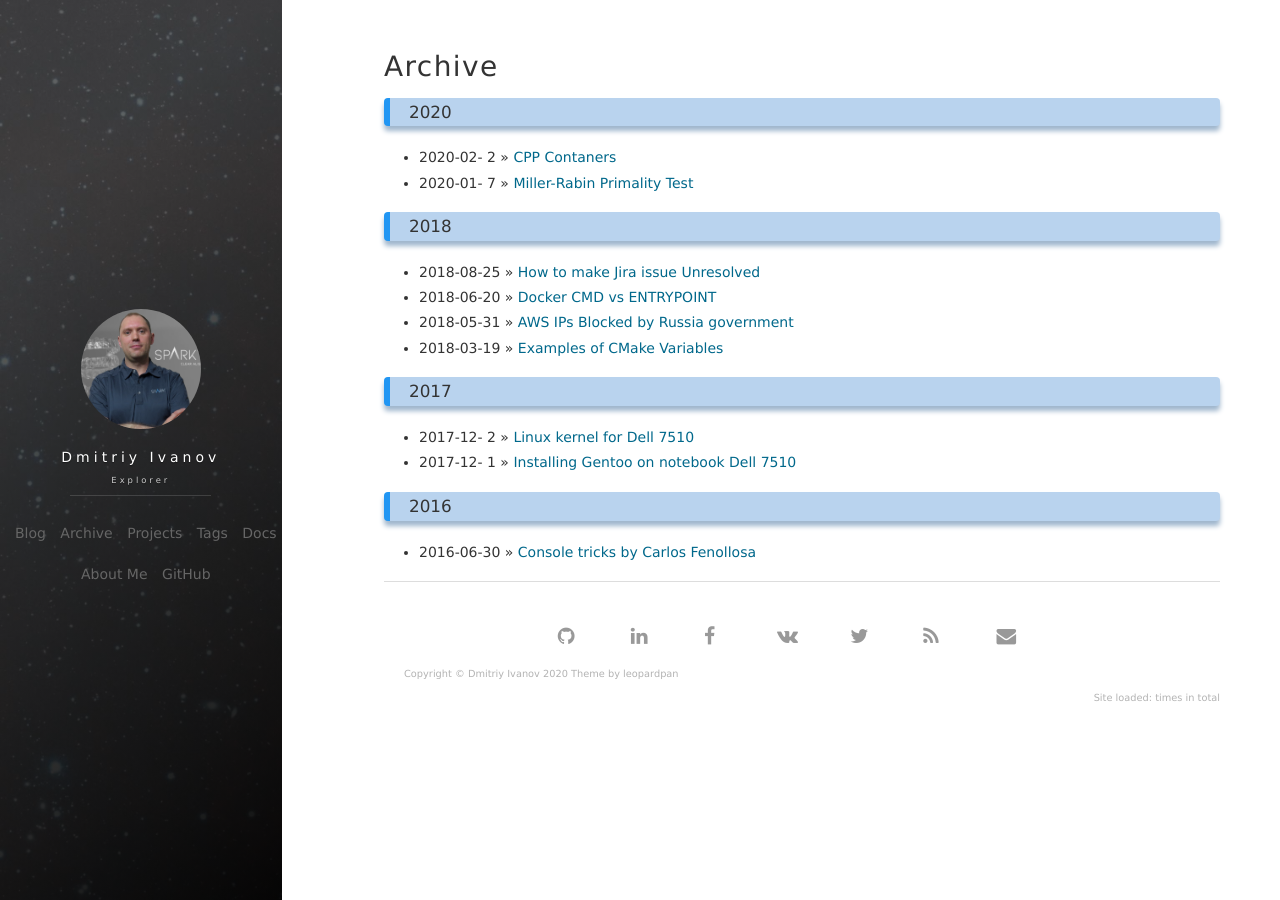
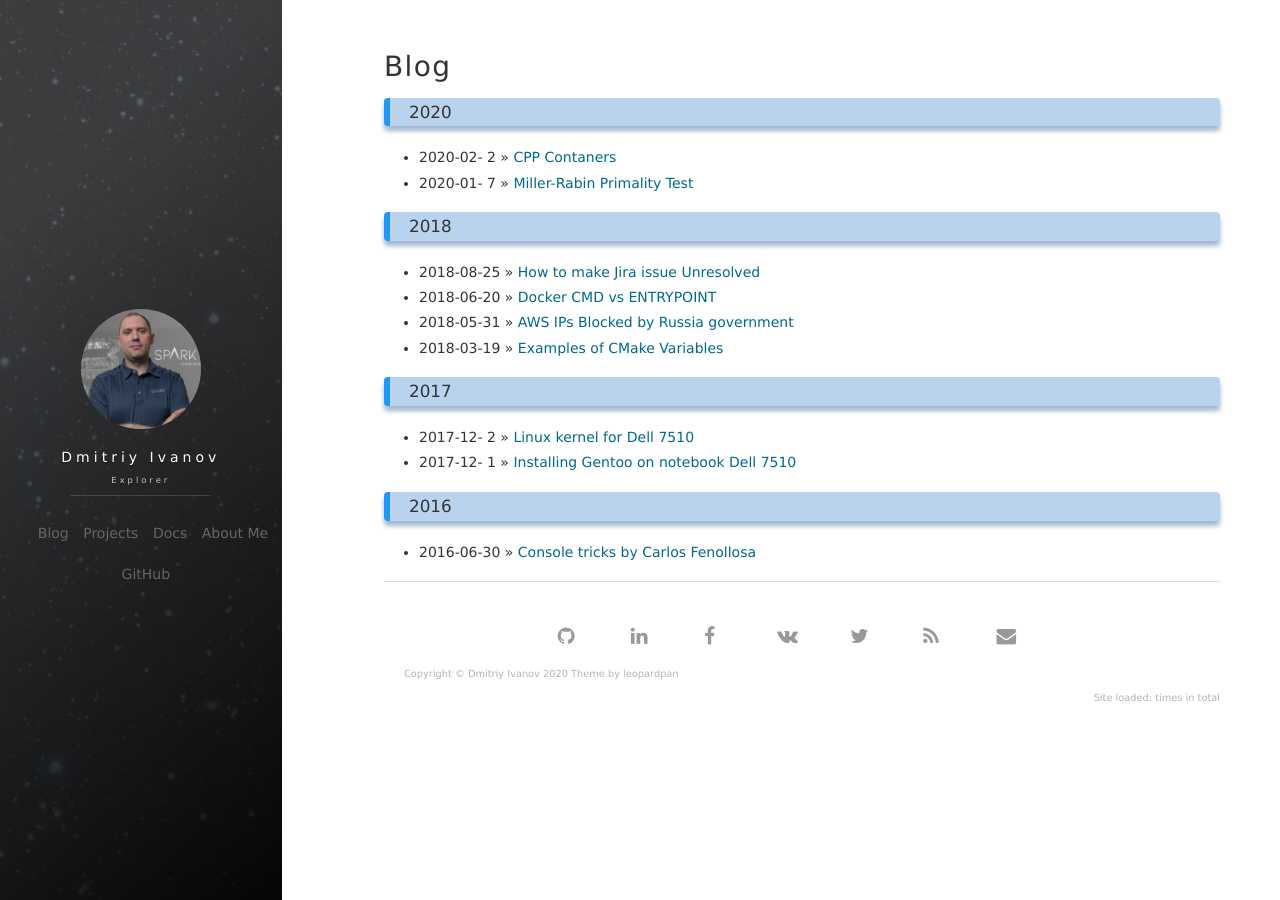
Before and after one commit to d-k-ivanov/d-k-ivanov.github.io, a Jekyll site: the page built from archive.html, in a window 1280 px wide. Built offline with Jekyll 4.4.1, drawn with Linux system fonts in a browser that asks for light colours; nearby versions of some CDN libraries; comment, search, counter and statistics services are not loaded.

Commit message:
Post 2020-02-22-01:11:39

```diff
--- a/_config.yml
+++ b/_config.yml
@@ -47,14 +47,14 @@ textColor: #FF0000
 cover_color: clear
 
 # The blog button should not be removed.
-blog_button:
-    title: Blog
+# blog_button:
+#     title: Blog
 
 # Navigation buttons in the front page.s
 nav:
-    - {title: Archive, description: archive, url: '/archive'}
+    - {title: Blog, description: blog, url: '/archive'}
     - {title: Projects, description: projects, url: '/projects'}
-    - {title: Tags, description: tags, url: '/tags'}
+    # - {title: Tags, description: tags, url: '/tags'}
     - {title: Docs, description: docs, url: '/docs'}
     - {title: About Me, description: about, url: '/about'}
     - {title: GitHub, description: GitHub, url: 'https://github.com/d-k-ivanov'}
--- a/archive.html
+++ b/archive.html
@@ -1,6 +1,6 @@
 ---
 layout: page
-title : Archive
+title : Blog
 header : All articles
 group: navigation
 ---
```
